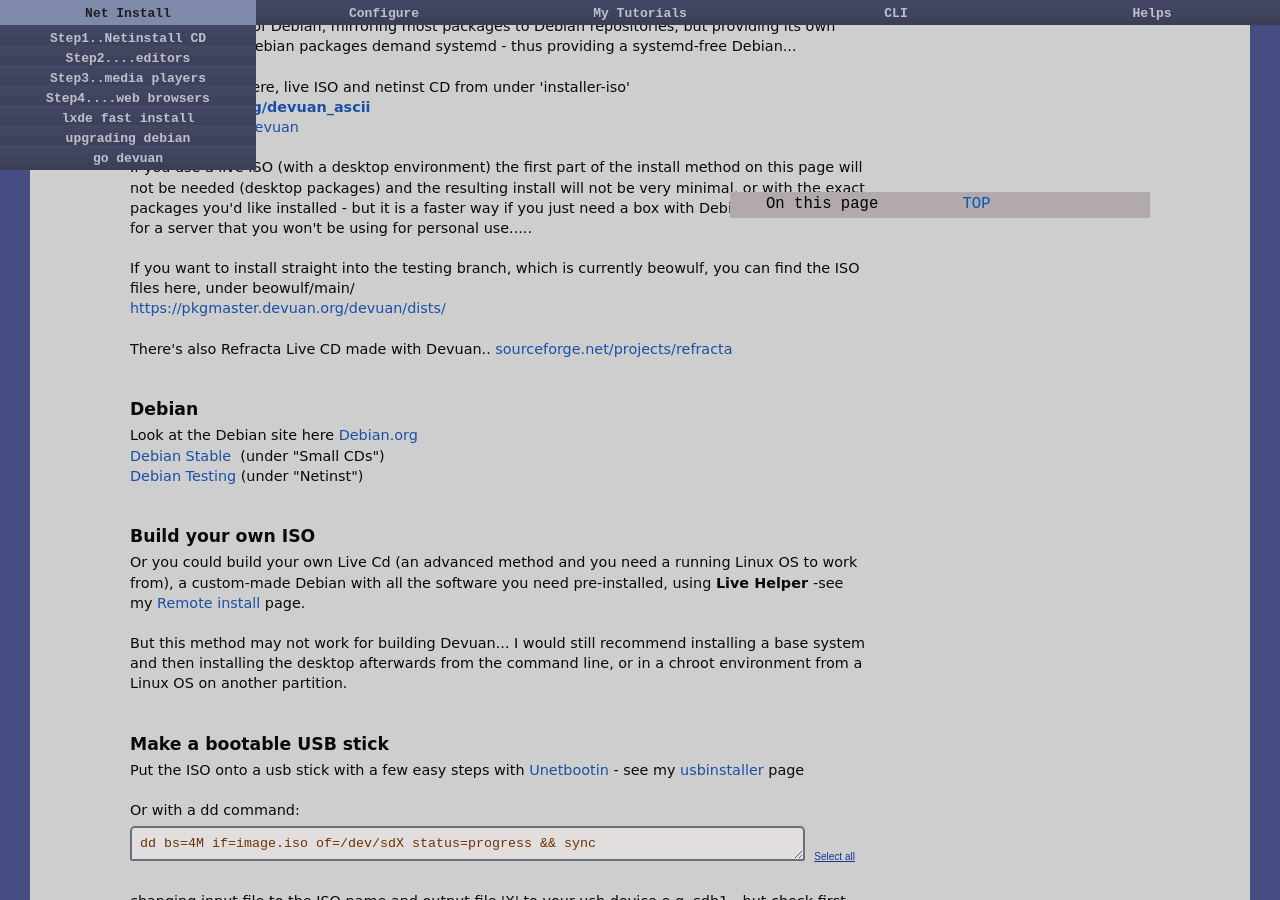
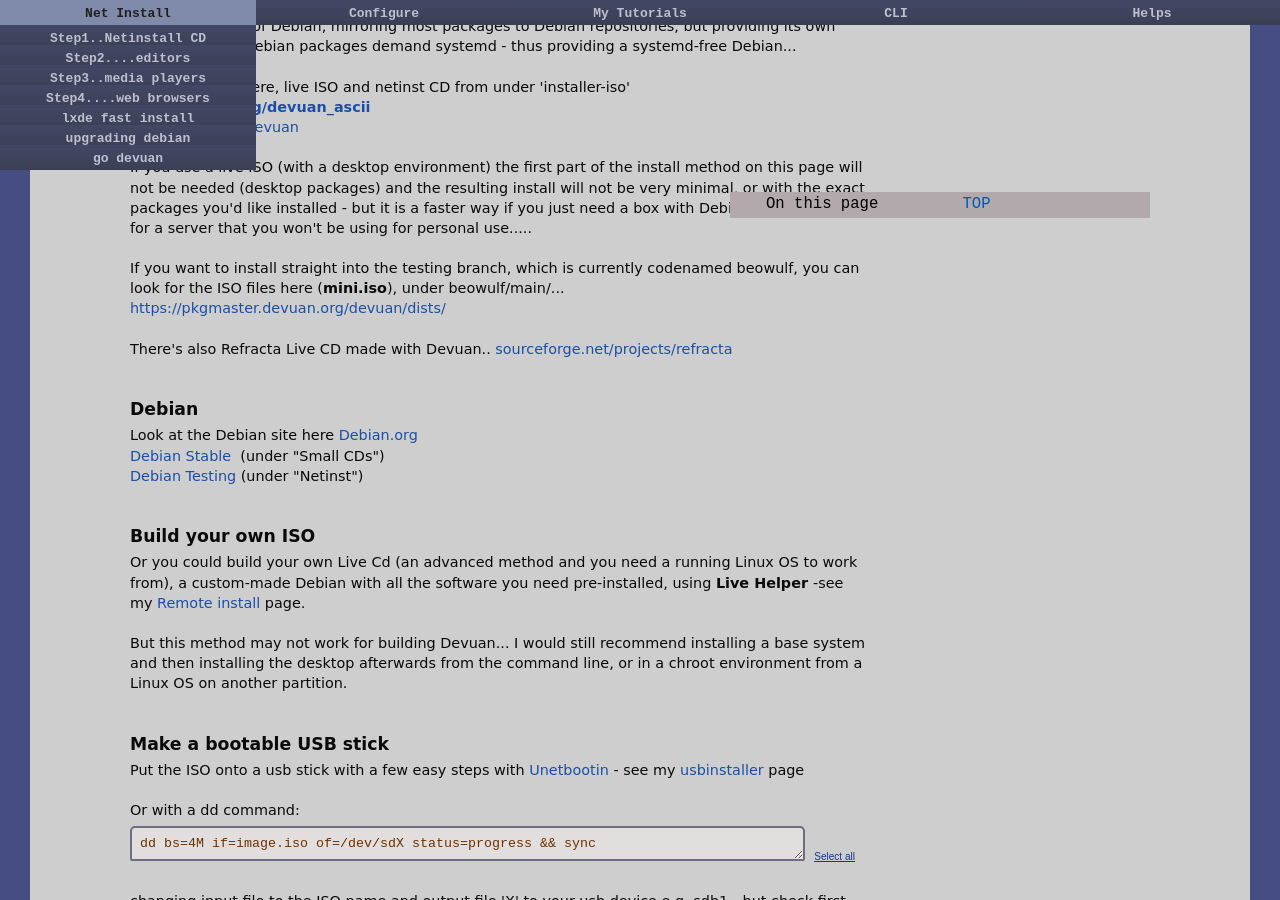
Before and after one commit to dquinton/debian-install, a Jekyll site: the page built from netinstall/step1.html, in a window 1280 px wide and 900 px high, scrolled down 1465 px. Built offline with Jekyll 4.4.1, drawn with Linux system fonts in a browser that asks for light colours.

Commit message:
updating page n1

```diff
--- a/netinstall/step1.html
+++ b/netinstall/step1.html
@@ -100,7 +100,7 @@
 
 If you use a live ISO (with a desktop environment) the first part of the install method on this page will not be needed (desktop packages) and the resulting install will not be very minimal, or with the exact packages you'd like installed - but it is a faster way if you just need a box with Debian running, like for a server that you won't be using for personal use.....
 <br><br>
-If you want to install straight into the testing branch, which is currently beowulf, you can find the ISO files here, under beowulf/main/<br>
+If you want to install straight into the testing branch, which is currently codenamed beowulf, you can look for the ISO files here (<b>mini.iso</b>), under beowulf/main/...<br>
  <a href="https://pkgmaster.devuan.org/devuan/dists/">https://pkgmaster.devuan.org/devuan/dists/</a>
 <br><br>
 
```
